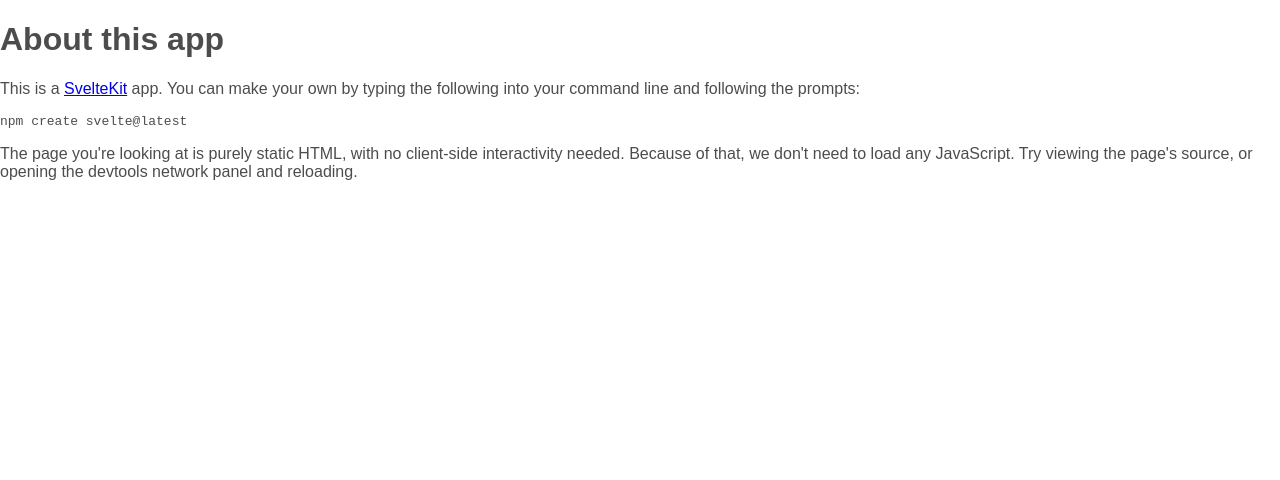
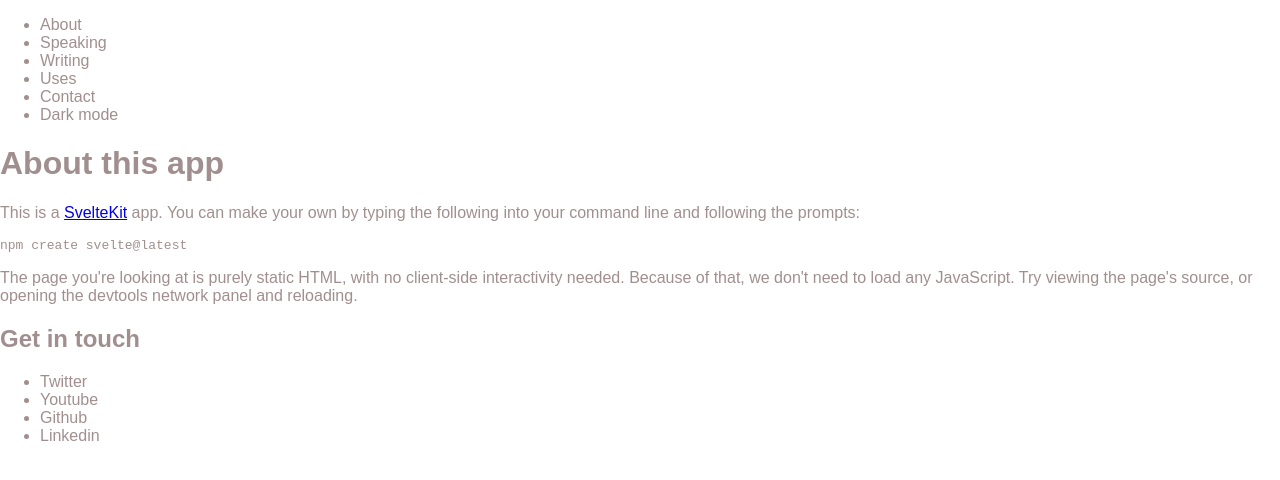
Before and after one commit to samuelemezzasalma/personal-profile, a SvelteKit app: page /about in a window 1280 px wide. Shown: the top 480 px of the page. Built offline with nearby package versions, Linux system fonts and the light colour scheme.

Commit message:
3 files modified initial changes

```diff
--- a/src/routes/+layout.svelte
+++ b/src/routes/+layout.svelte
@@ -4,11 +4,33 @@
 
 <div class="app">
 
+	<header>
+		<nav>
+			<ul>
+				<li>About</li>
+				<li>Speaking</li>
+				<li>Writing</li>
+				<li>Uses</li>
+				<li>Contact</li>
+				<li>Dark mode</li>
+			</ul>
+		</nav>
+	</header>
+
 	<main>
 		<slot />
 	</main>
 
 	<footer>
+		<section>
+			<h2>Get in touch</h2>
+			<ul>
+				<li>Twitter</li>
+				<li>Youtube</li>
+				<li>Github</li>
+				<li>Linkedin</li>
+			</ul>
+		</section>
 	</footer>
 </div>
 
--- a/src/routes/styles.css
+++ b/src/routes/styles.css
@@ -4,7 +4,7 @@
 	--font-body: Arial, -apple-system, BlinkMacSystemFont, 'Segoe UI', Roboto, Oxygen, Ubuntu,
 		Cantarell, 'Open Sans', 'Helvetica Neue', sans-serif;
 	--font-mono: 'Fira Mono', monospace;
-	--color-text: rgba(0, 0, 0, 0.7);
+	--color-text: rgba(121, 95, 95, 0.7);
 	--column-width: 42rem;
 	--column-margin-top: 4rem;
 	font-family: var(--font-body);
@@ -16,6 +16,25 @@ body {
 	margin: 0;
 }
 
+.g-cont {
+	display: grid;
+	gap: 10px;
+	background-color: #2196f3;
+	padding: 10px;
+}
+
+.g-cont > * {
+	background-color: rgba(255, 255, 255, 0.8);
+	text-align: center;
+	padding: 20px 0;
+	font-size: 30px;
+}
+
+/* grid-template-areas:
+		'header header header header header header'
+		'menu main main main right right'
+		'menu footer footer footer footer footer'; */
+
 input,
 button {
 	font-size: inherit;
```
Also changed, not shown: src/routes/+page.svelte (+5 -2 lines).
